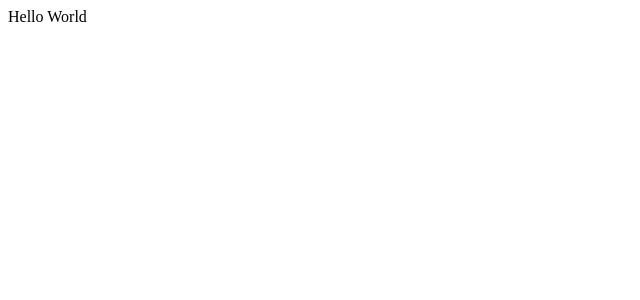
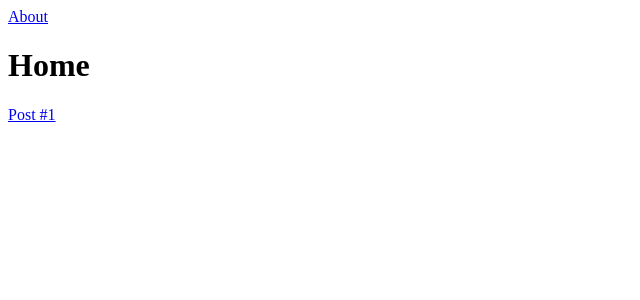
Before and after one commit to pbarera1/recovery-org-spa, a Next.js app: page / in a window 1280 px wide. Shown: the top 300 px of the page, without its empty margins (0-640 px from the left). Built offline with nearby package versions, Linux system fonts and the light colour scheme.

Commit message:
do data fetch from wp

```diff
--- a/package.json
+++ b/package.json
@@ -4,6 +4,8 @@
     "description": "",
     "main": "index.js",
     "dependencies": {
+        "express": "^4.16.3",
+        "isomorphic-unfetch": "^2.0.0",
         "jest": "^23.1.0",
         "next": "^6.0.3",
         "react": "^16.4.0",
@@ -13,7 +15,7 @@
     "scripts": {
         "test": "NODE_ENV=testing jest",
         "coverage": "npm run test -- --coverage",
-        "dev": "next",
+        "dev": "node server.js",
         "build": "next build",
         "start": "next start -p $PORT"
     },
--- /dev/null
+++ b/pages/_app.js
@@ -0,0 +1,57 @@
+import App, {Container} from 'next/app';
+import React from 'react';
+
+export default class MyApp extends App {
+    static async getInitialProps({Component, ctx}) {
+        let pageProps = {};
+
+        if (Component.getInitialProps) {
+            pageProps = await Component.getInitialProps(ctx);
+        }
+
+        return {pageProps};
+    }
+
+    createUrl = router => {
+        // This is to make sure we don't references the router object at call time
+        const {pathname, asPath, query} = router;
+        return {
+            get query() {
+                return query;
+            },
+            get pathname() {
+                return pathname;
+            },
+            get asPath() {
+                return asPath;
+            },
+            back: () => {
+                router.back();
+            },
+            push: (url, as) => router.push(url, as),
+            pushTo: (href, as) => {
+                const pushRoute = as ? href : null;
+                const pushUrl = as || href;
+
+                return router.push(pushRoute, pushUrl);
+            },
+            replace: (url, as) => router.replace(url, as),
+            replaceTo: (href, as) => {
+                const replaceRoute = as ? href : null;
+                const replaceUrl = as || href;
+
+                return router.replace(replaceRoute, replaceUrl);
+            }
+        };
+    };
+
+    render() {
+        const {Component, pageProps, router} = this.props;
+        const url = this.createUrl(router);
+        return (
+            <Container>
+                <Component {...pageProps} url={url} />
+            </Container>
+        );
+    }
+}
--- a/pages/index.js
+++ b/pages/index.js
@@ -1 +1,14 @@
-export default () => <div>Hello World</div>;
+import Link from 'next/link';
+import App from './_app.js';
+
+export default () => (
+    <div>
+        <Link href="/about">
+            <a>About</a>
+        </Link>
+        <h1>Home</h1>
+        <Link prefetch href="114473">
+            <a>Post #1</a>
+        </Link>
+    </div>
+);
```
Also changed, not shown: pages/about.js (added, +10 -0 lines), pages/post.js (added, +27 -0 lines), server.js (added, +30 -0 lines), 2 other files (tests, documents, lock files or other folders).
